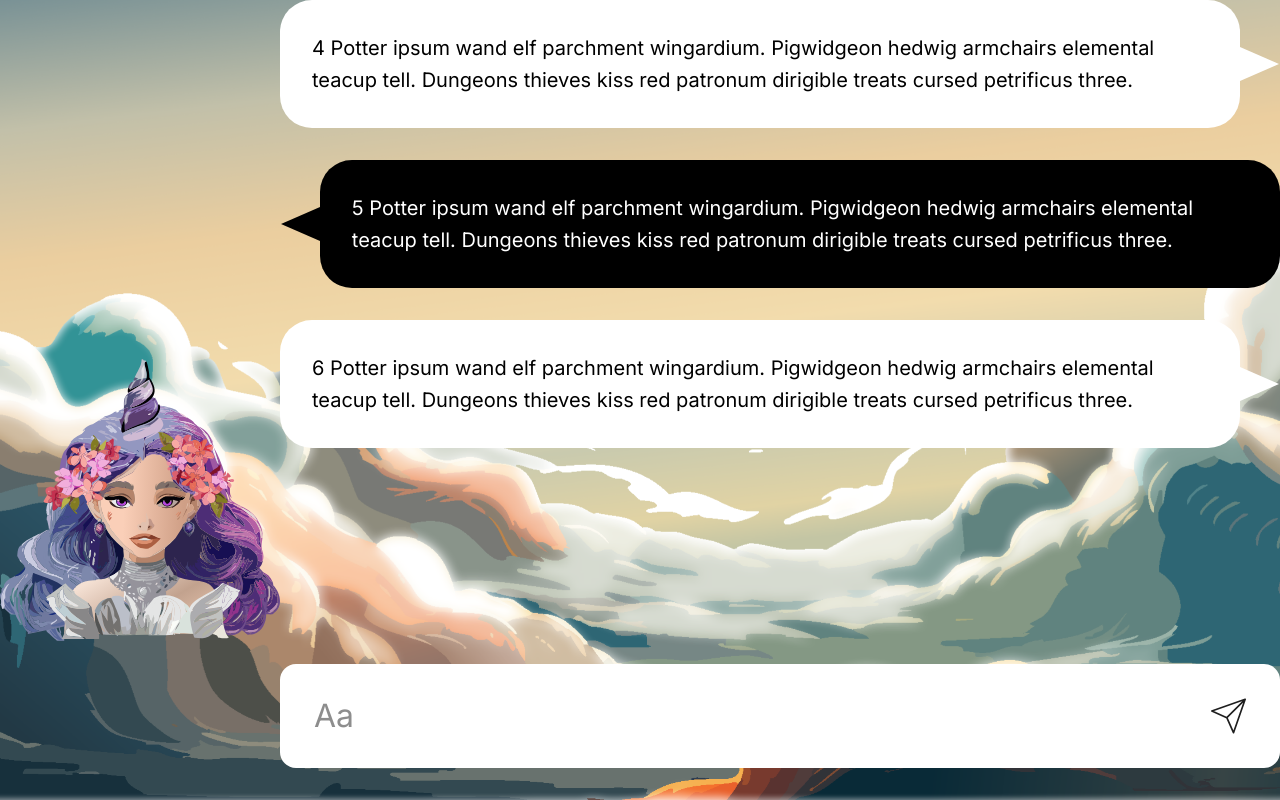
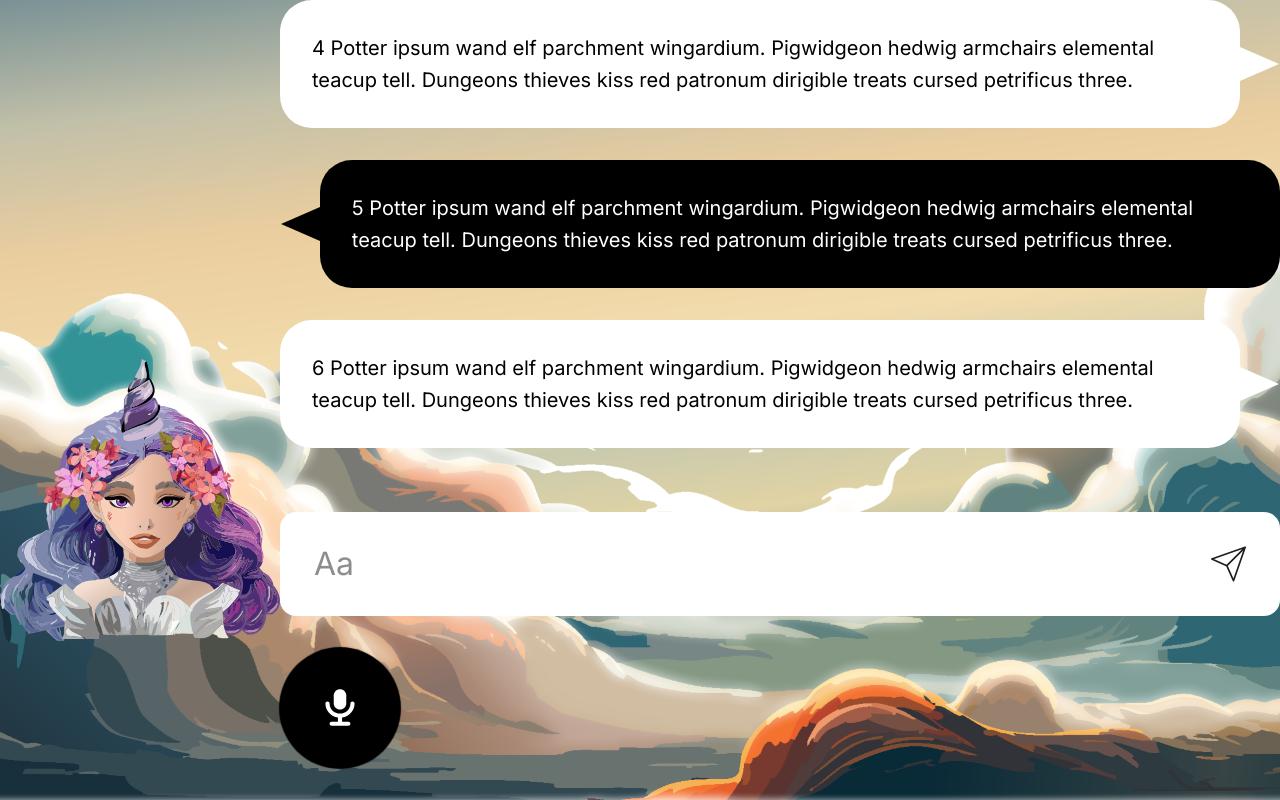
Before and after one commit to PotatoEater0127/UnicornAI, a React (Vite) app: page / in a window 1280 px wide. Built offline with nearby package versions, Linux system fonts and the light colour scheme.

Commit message:
feat: finish audio record buttion styles and functionalities

```diff
--- /dev/null
+++ b/src/components/AudioRecord/index.styles.ts
@@ -0,0 +1,35 @@
+import styled, { css, keyframes } from "styled-components";
+
+type ButtonProps = {
+  isRecording?: boolean;
+};
+
+const pulseAnimation = keyframes`
+  0% {
+    box-shadow: 0 0 0 0 rgba(0, 0, 0, 0.5);
+  }
+  100% {
+    box-shadow: 0 0 0 30px rgba(0, 0, 0, 0);
+  }
+
+`;
+
+export const Button = styled.button<ButtonProps>`
+  background: center / 30px no-repeat url("/assets/audio_record_icon.svg");
+  background-color: #000;
+  border-radius: 50%;
+  border-color: transparent;
+  box-shadow: 0 0 1px 1px #000;
+  width: 120px;
+  height: 120px;
+
+  ${({ isRecording }) =>
+    isRecording &&
+    css`
+      animation: ${pulseAnimation} 1.5s infinite;
+    `}
+
+  &:hover {
+    cursor: pointer;
+  }
+`;
--- /dev/null
+++ b/src/components/AudioRecord/index.tsx
@@ -0,0 +1,64 @@
+import { useRef, useState } from "react";
+import * as Styled from "./index.styles";
+
+function AudioRecord() {
+  const [isRecording, setIsRecording] = useState(false);
+  // record handlers
+  const mediaRecorder = useRef<MediaRecorder | null>(null);
+  // access user's mic
+  const mediaStream = useRef<MediaStream | null>(null);
+  // store audio data chunks
+  const recordedChunks = useRef<Blob[]>([]);
+
+  const stopRecording = () => {
+    // release user's mic
+    if (mediaStream.current) {
+      mediaStream.current.getTracks().forEach((track) => track.stop());
+    }
+    if (mediaRecorder.current) {
+      mediaRecorder.current.stop();
+    }
+  };
+
+  const playAudio = (audioUrl?: string) => {
+    if (audioUrl) {
+      const audio = new Audio(audioUrl);
+      audio.play();
+    }
+  };
+
+  const handleRecordToggle = async () => {
+    if (isRecording) {
+      stopRecording();
+    } else {
+      // request mic access
+      mediaStream.current = await navigator.mediaDevices.getUserMedia({
+        audio: true,
+      });
+
+      mediaRecorder.current = new MediaRecorder(mediaStream.current);
+      mediaRecorder.current.ondataavailable = (event) => {
+        if (event.data.size > 0) recordedChunks.current.push(event.data);
+      };
+      mediaRecorder.current.onstop = () => {
+        // combine chunks into a single audio Blob
+        const audioBlob = new Blob(recordedChunks.current, {
+          type: "audio/wav",
+        });
+        const url = URL.createObjectURL(audioBlob); // create URL for playback
+        // reset recorded chunks
+        recordedChunks.current = [];
+        playAudio(url);
+      };
+
+      mediaRecorder.current.start();
+    }
+    setIsRecording(!isRecording);
+  };
+
+  return (
+    <Styled.Button onClick={handleRecordToggle} isRecording={isRecording} />
+  );
+}
+
+export default AudioRecord;
--- a/src/components/Main/index.tsx
+++ b/src/components/Main/index.tsx
@@ -1,6 +1,7 @@
 import { useLayoutEffect, useRef } from "react";
 import { useChat } from "../../context/ChatProvider";
 import { CREATOR } from "../../context/type";
+import AudioRecord from "../AudioRecord";
 import { AIBubble, UserBubble } from "../Bubble";
 import Chat from "../Chat";
 import * as Styled from "./index.styles";
@@ -35,6 +36,7 @@ function Main() {
         })}
       </Styled.Bubbles>
       <Chat />
+      <AudioRecord />
     </Styled.Container>
   );
 }
```
Also changed, not shown: public/assets/audio_record_icon.svg (added).
